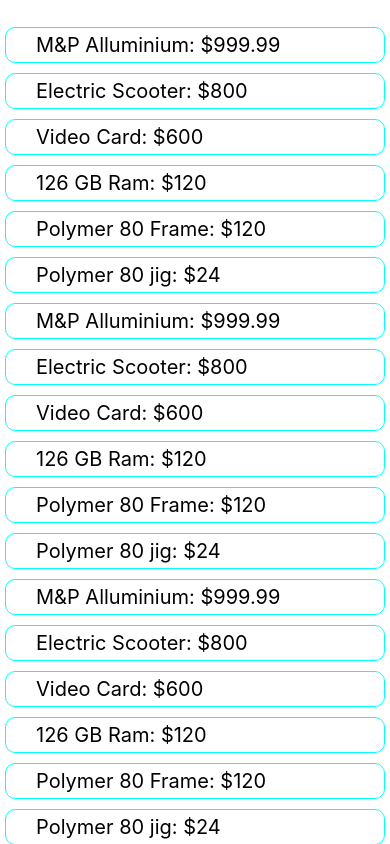
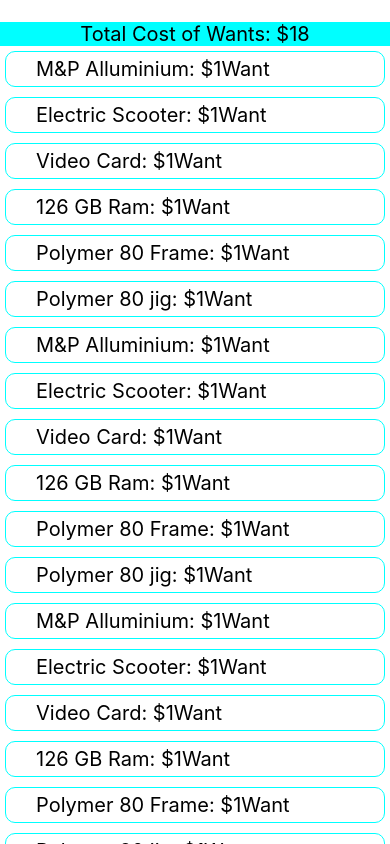
Before and after one commit to jeqb/Mobile.ReactNative.DontSpendMoney, a React Native app: screen / in a window 390 px wide. Built offline with nearby package versions, Linux system fonts and the light colour scheme.

Commit message:
added sum header

```diff
--- a/views/ListProductView.js
+++ b/views/ListProductView.js
@@ -7,11 +7,13 @@
 
 const ListProductView = () => {
 
+  const currency = '$';
+
   const productList = [
     {
       key: 1,
       name: 'M&P Alluminium',
-      cost: 999.99,
+      cost: 1,
       url: 'smith-wesson.com',
       wantIntensity: 'A LOT',
       isNeeded: 'no'
@@ -19,7 +21,7 @@
     {
       key: 2,
       name: 'Electric Scooter',
-      cost: 800,
+      cost: 1,
       url: 'electric-scooter.com',
       wantIntensity: 'a little',
       isNeeded: 'no'
@@ -27,7 +29,7 @@
     {
       key: 3,
       name: 'Video Card',
-      cost: 600,
+      cost: 1,
       url: 'amd.com',
       wantIntensity: 'a little',
       isNeeded: 'no'
@@ -35,7 +37,7 @@
     {
       key: 4,
       name: '126 GB Ram',
-      cost: 120,
+      cost: 1,
       url: 'Amazon.com',
       wantIntensity: 'a little',
       isNeeded: 'no'
@@ -43,7 +45,7 @@
     {
       key: 5,
       name: 'Polymer 80 Frame',
-      cost: 120,
+      cost: 1,
       url: 'polymer80.com',
       wantIntensity: 'a little',
       isNeeded: 'no'
@@ -51,7 +53,7 @@
     {
       key: 6,
       name: 'Polymer 80 jig',
-      cost: 24,
+      cost: 1,
       url: 'polymer80.com',
       wantIntensity: 'a little',
       isNeeded: 'no'
@@ -59,7 +61,7 @@
     {
       key: 7,
       name: 'M&P Alluminium',
-      cost: 999.99,
+      cost: 1,
       url: 'smith-wesson.com',
       wantIntensity: 'A LOT',
       isNeeded: 'no'
@@ -67,7 +69,7 @@
     {
       key: 8,
       name: 'Electric Scooter',
-      cost: 800,
+      cost: 1,
       url: 'electric-scooter.com',
       wantIntensity: 'a little',
       isNeeded: 'no'
@@ -75,7 +77,7 @@
     {
       key: 9,
       name: 'Video Card',
-      cost: 600,
+      cost: 1,
       url: 'amd.com',
       wantIntensity: 'a little',
       isNeeded: 'no'
@@ -83,7 +85,7 @@
     {
       key: 10,
       name: '126 GB Ram',
-      cost: 120,
+      cost: 1,
       url: 'Amazon.com',
       wantIntensity: 'a little',
       isNeeded: 'no'
@@ -91,7 +93,7 @@
     {
       key: 11,
       name: 'Polymer 80 Frame',
-      cost: 120,
+      cost: 1,
       url: 'polymer80.com',
       wantIntensity: 'a little',
       isNeeded: 'no'
@@ -99,7 +101,7 @@
     {
       key: 12,
       name: 'Polymer 80 jig',
-      cost: 24,
+      cost: 1,
       url: 'polymer80.com',
       wantIntensity: 'a little',
       isNeeded: 'no'
@@ -107,7 +109,7 @@
     {
       key: 13,
       name: 'M&P Alluminium',
-      cost: 999.99,
+      cost: 1,
       url: 'smith-wesson.com',
       wantIntensity: 'A LOT',
       isNeeded: 'no'
@@ -115,7 +117,7 @@
     {
       key: 14,
       name: 'Electric Scooter',
-      cost: 800,
+      cost: 1,
       url: 'electric-scooter.com',
       wantIntensity: 'a little',
       isNeeded: 'no'
@@ -123,7 +125,7 @@
     {
       key: 15,
       name: 'Video Card',
-      cost: 600,
+      cost: 1,
       url: 'amd.com',
       wantIntensity: 'a little',
       isNeeded: 'no'
@@ -131,7 +133,7 @@
     {
       key: 16,
       name: '126 GB Ram',
-      cost: 120,
+      cost: 1,
       url: 'Amazon.com',
       wantIntensity: 'a little',
       isNeeded: 'no'
@@ -139,7 +141,7 @@
     {
       key: 17,
       name: 'Polymer 80 Frame',
-      cost: 120,
+      cost: 1,
       url: 'polymer80.com',
       wantIntensity: 'a little',
       isNeeded: 'no'
@@ -147,15 +149,24 @@
     {
       key: 18,
       name: 'Polymer 80 jig',
-      cost: 24,
+      cost: 1,
       url: 'polymer80.com',
       wantIntensity: 'a little',
       isNeeded: 'no'
     }
-  ]
+  ];
+
+  const sumCost = (productList) => {
+    return productList.reduce((n, {cost}) => n + cost, 0);
+  };
 
   return (
     <View style={styles.container}>
+      <View style={{backgroundColor: 'aqua'}}>
+        <Text style={styles.text}>
+          Total Cost of Wants: {currency + sumCost(productList)}
+        </Text>
+      </View>
       <FlatList
         data={productList}
         renderItem={
@@ -165,21 +176,29 @@
                 style={styles.item}
                 key={item.key}
               >
-                <Text style={styles.text}>
-                  {item.name + ': '}
-                </Text>
-                <Text style={styles.text}>
-                  {/* TODO: make the currency configurable. */}
-                  {'$' + item.cost}
-                </Text>
+                {/* Flex not working yet */}
+                <View style={{flexDirection: 'row', justifyContent: 'flex-start'}}>
+                  <Text style={styles.text}>
+                    {item.name + ': '}
+                  </Text>
+                  <Text style={styles.text}>
+                    {currency + item.cost}
+                  </Text>
+                </View>
+                {/* Flex not working yet */}
+                <View style={{flexDirection: 'row', justifyContent: 'flex-end'}}>
+                  <Text style={styles.text}>
+                    { item.isNeeded == 'yes' ? 'Need' : 'Want'}
+                  </Text>
+                </View>
               </View>
             )
           }
         }
       />
     </View>
-  )
-}
+  );
+};
 
 // TODO: make this configurable so colors can be set from a central place
 const styles = StyleSheet.create({
```
